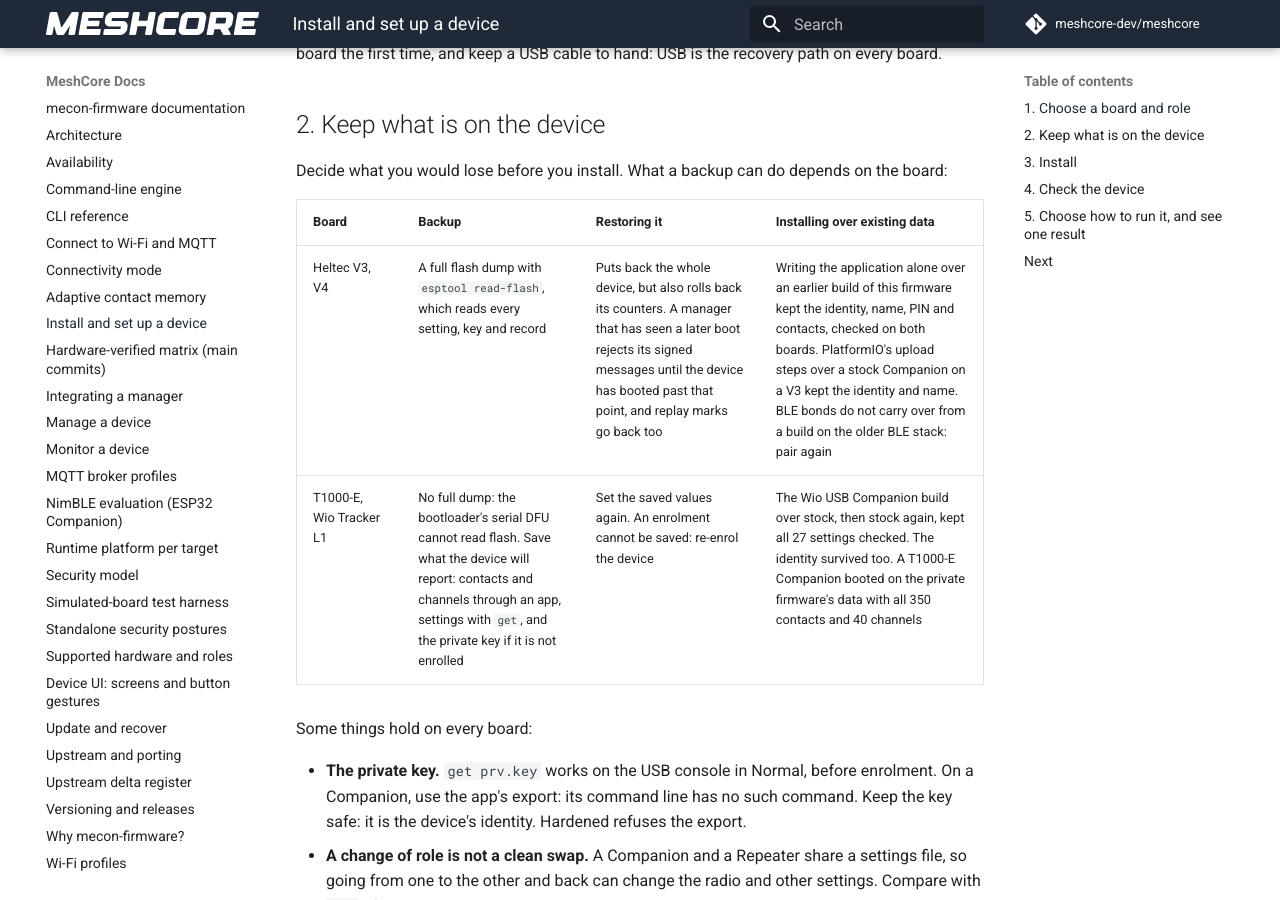
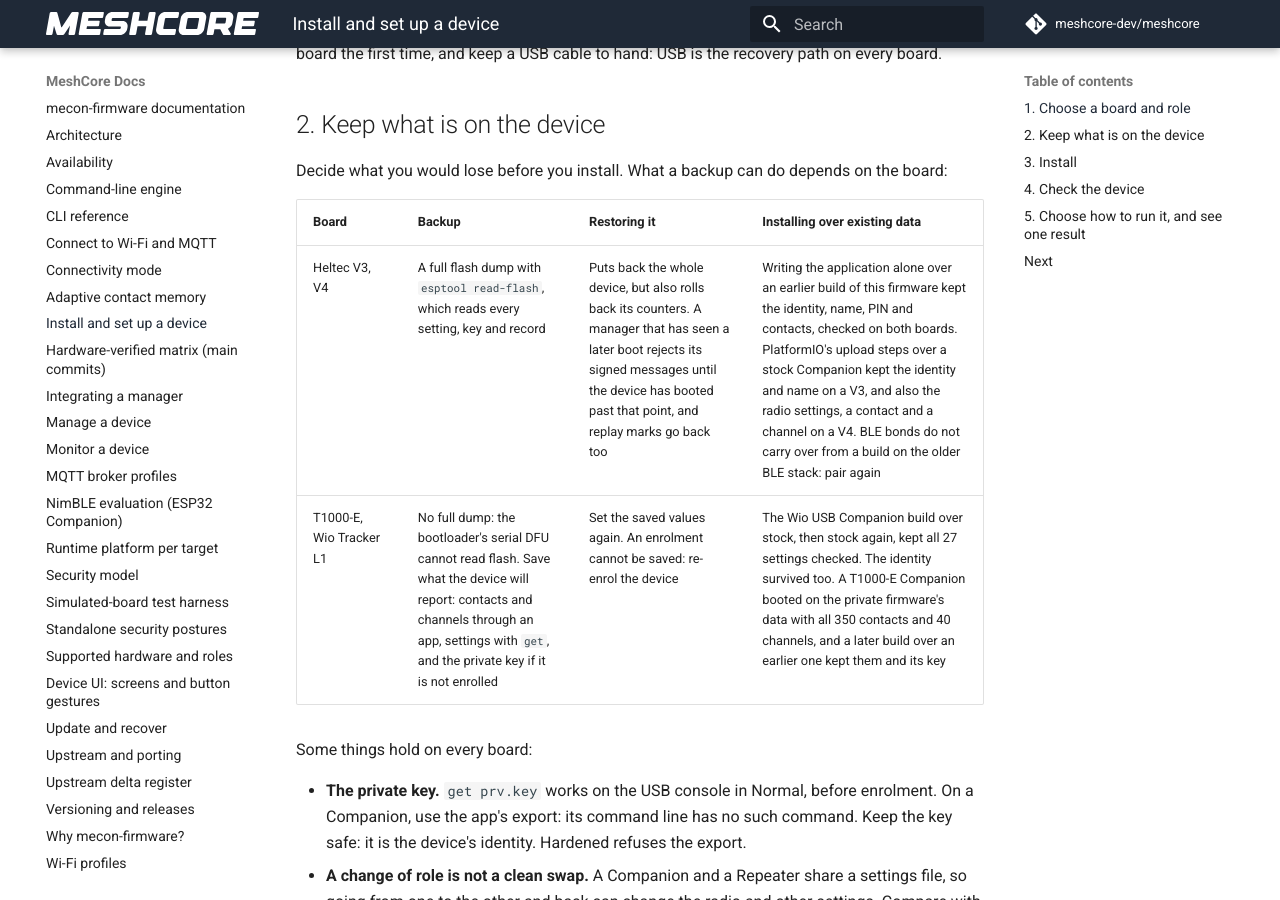
Before and after one commit to hoejriis/mecon-firmware, an MkDocs documentation site: the page built from docs/GETTING_STARTED.md, in a window 1280 px wide and 900 px high, scrolled down 399 px. Built offline with MkDocs 1.6.1 and Material for MkDocs 9.7.7, drawn with Linux system fonts in a browser that asks for light colours; comment, search, counter and statistics services are not loaded; some of the changed text lies outside the part shown.

Commit message:
Docs: what the walk found on a Room server, a T1000-E and a Heltec V4
A reader took mecon> for a prompt and got Unknown command, and a Room
server has neither neighbour command, so the check step left that role
with nothing to run.

The install table can now say what survives on a V4 over stock, which the
V3 walk could not show because stock held no contacts or channels.

Co-Authored-By: Claude Opus 5.5 (1M context) <noreply@anthropic.com>

````diff
--- a/docs/GETTING_STARTED.md
+++ b/docs/GETTING_STARTED.md
@@ -14,8 +14,8 @@ Decide what you would lose before you install. What a backup can do depends on t
 
 | Board | Backup | Restoring it | Installing over existing data |
 |---|---|---|---|
-| Heltec V3, V4 | A full flash dump with `esptool read-flash`, which reads every setting, key and record | Puts back the whole device, but also rolls back its counters. A manager that has seen a later boot rejects its signed messages until the device has booted past that point, and replay marks go back too | Writing the application alone over an earlier build of this firmware kept the identity, name, PIN and contacts, checked on both boards. PlatformIO's upload steps over a stock Companion on a V3 kept the identity and name. BLE bonds do not carry over from a build on the older BLE stack: pair again |
-| T1000-E, Wio Tracker L1 | No full dump: the bootloader's serial DFU cannot read flash. Save what the device will report: contacts and channels through an app, settings with `get`, and the private key if it is not enrolled | Set the saved values again. An enrolment cannot be saved: re-enrol the device | The Wio USB Companion build over stock, then stock again, kept all 27 settings checked. The identity survived too. A T1000-E Companion booted on the private firmware's data with all 350 contacts and 40 channels |
+| Heltec V3, V4 | A full flash dump with `esptool read-flash`, which reads every setting, key and record | Puts back the whole device, but also rolls back its counters. A manager that has seen a later boot rejects its signed messages until the device has booted past that point, and replay marks go back too | Writing the application alone over an earlier build of this firmware kept the identity, name, PIN and contacts, checked on both boards. PlatformIO's upload steps over a stock Companion kept the identity and name on a V3, and also the radio settings, a contact and a channel on a V4. BLE bonds do not carry over from a build on the older BLE stack: pair again |
+| T1000-E, Wio Tracker L1 | No full dump: the bootloader's serial DFU cannot read flash. Save what the device will report: contacts and channels through an app, settings with `get`, and the private key if it is not enrolled | Set the saved values again. An enrolment cannot be saved: re-enrol the device | The Wio USB Companion build over stock, then stock again, kept all 27 settings checked. The identity survived too. A T1000-E Companion booted on the private firmware's data with all 350 contacts and 40 channels, and a later build over an earlier one kept them and its key |
 
 Some things hold on every board:
 
@@ -77,11 +77,11 @@ Before a device is enrolled, the cable can change anything below. Then check, an
 
 The full command list, with who may run each command and from where, is the [CLI reference](CLI_REFERENCE.md).
 
-Then check ordinary MeshCore operation, which needs no manager: send a message to, or get an advert from, a node on the same radio settings. On a Repeater, `discover.neighbors` and, some seconds later, `neighbors` list the nodes that answered. A stock app works on a Companion.
+Then check ordinary MeshCore operation, which needs no manager: send a message to, or get an advert from, a node on the same radio settings. On a Repeater, `discover.neighbors` and, some seconds later, `neighbors` list the nodes that answered. A Room server has neither command: `advert` sends its advert, for another node to hear. A stock app works on a Companion.
 
 ## 5. Choose how to run it, and see one result
 
-**On its own.** Nothing more is needed. The device follows its posture rules, and you manage it over a trusted link. A first useful result is to ask it about its own state in the structured form a manager would use. On a Repeater or Room server, type this on the console:
+**On its own.** Nothing more is needed. The device follows its posture rules, and you manage it over a trusted link. A first useful result is to ask it about its own state in the structured form a manager would use. On a Repeater or Room server, type this on the console, including `mecon>`, which is part of the command and not a prompt:
 
 ```text
 mecon> {"v":1,"id":"r-1","op":"status.get"}
````
Also changed, not shown: docs/HARDWARE_VERIFIED.md (+4 -1 lines).
